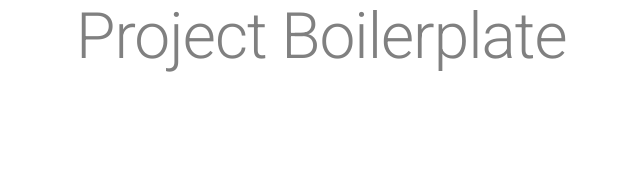
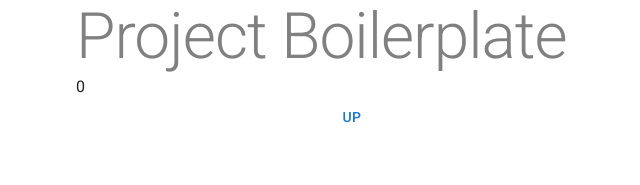
Before and after one commit to goblintown-logncoding/market-place-kdw, a React (Vite) app: page / in a window 1280 px wide. Shown: the top 185 px of the page, without its empty margins (288-928 px from the left). Built offline with nearby package versions, Linux system fonts and the light colour scheme.

Commit message:
feat: add zustand

```diff
--- a/package.json
+++ b/package.json
@@ -16,7 +16,8 @@
     "@mui/material": "^6.0.1",
     "react": "^18.3.1",
     "react-dom": "^18.3.1",
-    "react-router-dom": "^6.26.1"
+    "react-router-dom": "^6.26.1",
+    "zustand": "^4.5.5"
   },
   "devDependencies": {
     "@eslint/js": "^9.9.0",
--- a/src/components/Component.jsx
+++ b/src/components/Component.jsx
@@ -1,7 +1,16 @@
-import { Box } from '@mui/material';
+import { Box, Stack, Button } from '@mui/material';
+import useCounterStore from '../stores/useCounterStore';
 
 const Component = () => {
-  return <Box>Component</Box>;
+  const { counter, increment } = useCounterStore();
+  return (
+    <Box>
+      <Stack>
+        {counter}
+        <Button onClick={() => increment()}>up</Button>
+      </Stack>
+    </Box>
+  );
 };
 
 export default Component;
--- a/src/pages/Home.jsx
+++ b/src/pages/Home.jsx
@@ -1,9 +1,11 @@
 import { Container, Typography } from '@mui/material';
+import Component from '../components/Component';
 
 function Home() {
   return (
     <Container maxWidth="sm">
       <Typography variant="h1">Project Boilerplate</Typography>
+      <Component />
     </Container>
   );
 }
--- /dev/null
+++ b/src/stores/useCounterStore.js
@@ -0,0 +1,8 @@
+import { create } from 'zustand';
+
+const useCounterStore = create((set) => ({
+  counter: 0,
+  increment: () => set((state) => ({ counter: state.counter + 1 }))
+}));
+
+export default useCounterStore;
```
Also changed, not shown: 1 other file (tests, documents, lock files or other folders).
